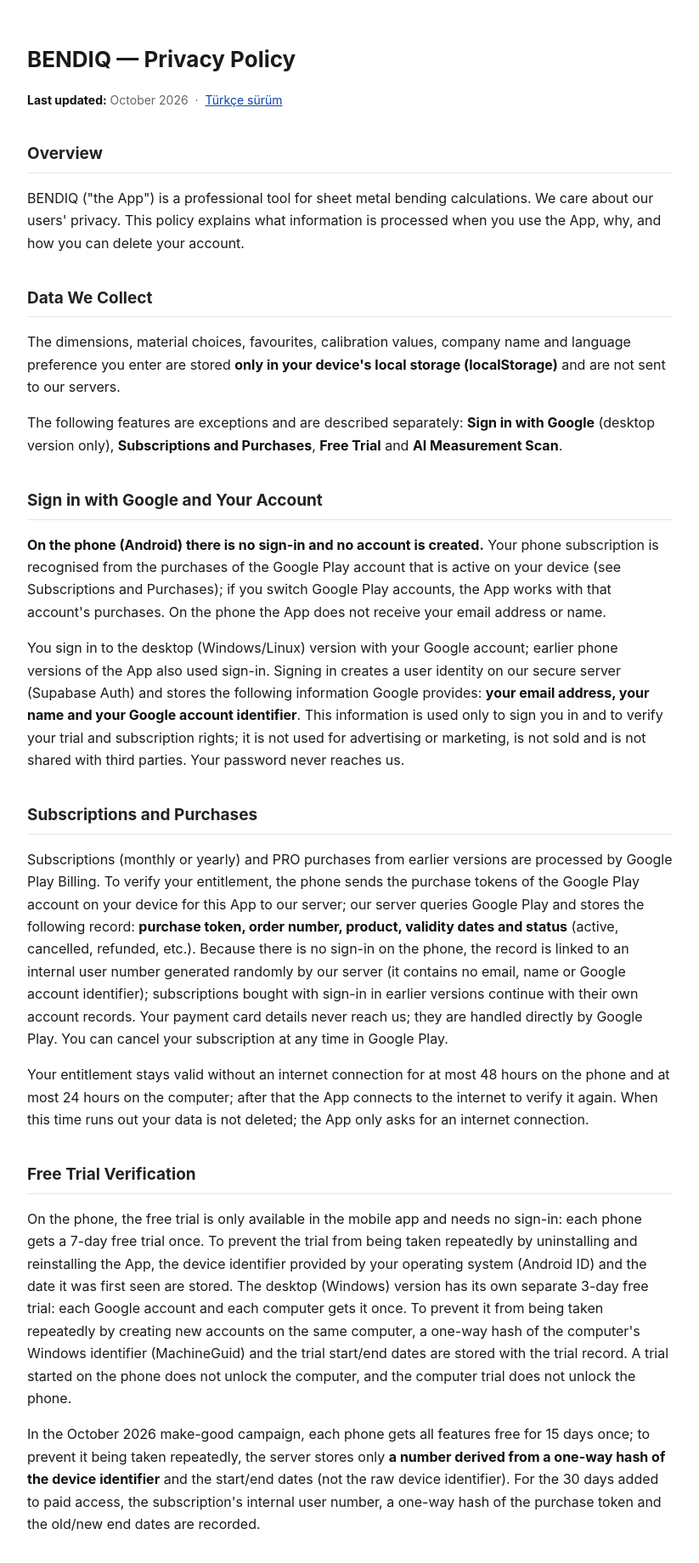
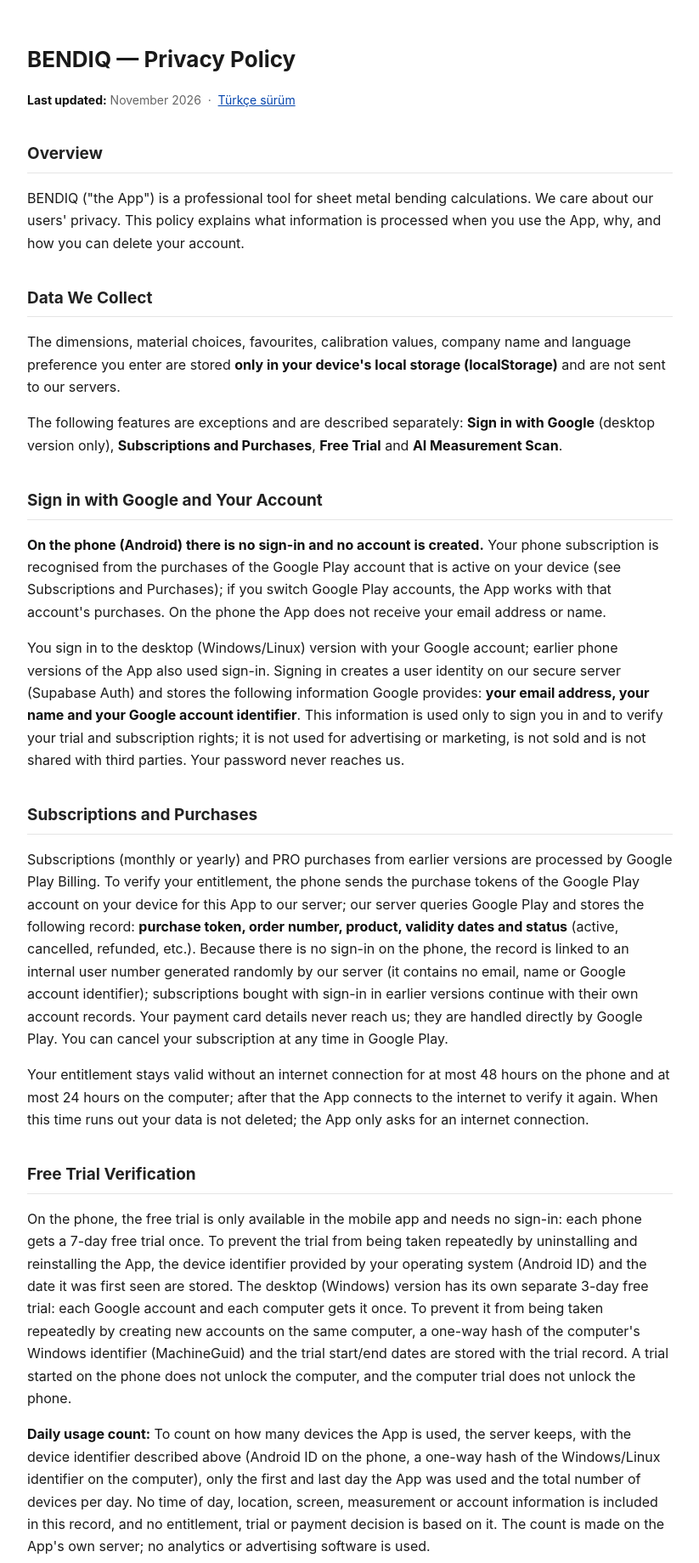
Before and after one commit to halilozer03-dotcom/ozer-bend-pro-privacy, a plain HTML site: page en.html in a window 1280 px wide. Shown: the top 1839 px of the page at 85% size, without its empty margins (228-1051 px from the left). Drawn offline with Linux system fonts and the light colour scheme.

Commit message:
Gizlilik politikasi: gunluk kullanim sayisi paragrafi (ozer-bend-pro1 docs 19e1b0f)
Sunucu cihaz basina yalniz ilk ve son kullanim gununu ve gun basina toplam
cihaz sayisini tutar (migration 20261115200000, 15.11 canlida). Son guncelleme:
Kasim 2026 / November 2026.

Co-Authored-By: Claude Opus 5.5 <noreply@anthropic.com>

```diff
--- a/en.html
+++ b/en.html
@@ -27,7 +27,7 @@
 <body>
 
 <h1>BENDIQ — Privacy Policy</h1>
-<p class="updated"><strong>Last updated:</strong> October 2026 &nbsp;·&nbsp; <a href="./index.html">Türkçe sürüm</a></p>
+<p class="updated"><strong>Last updated:</strong> November 2026 &nbsp;·&nbsp; <a href="./index.html">Türkçe sürüm</a></p>
 
 <h2>Overview</h2>
 <p>BENDIQ ("the App") is a professional tool for sheet metal bending calculations. We care about our users' privacy. This policy explains what information is processed when you use the App, why, and how you can delete your account.</p>
@@ -46,6 +46,7 @@
 
 <h2>Free Trial Verification</h2>
 <p>On the phone, the free trial is only available in the mobile app and needs no sign-in: each phone gets a 7-day free trial once. To prevent the trial from being taken repeatedly by uninstalling and reinstalling the App, the device identifier provided by your operating system (Android ID) and the date it was first seen are stored. The desktop (Windows) version has its own separate 3-day free trial: each Google account and each computer gets it once. To prevent it from being taken repeatedly by creating new accounts on the same computer, a one-way hash of the computer's Windows identifier (MachineGuid) and the trial start/end dates are stored with the trial record. A trial started on the phone does not unlock the computer, and the computer trial does not unlock the phone.</p>
+<p><strong>Daily usage count:</strong> To count on how many devices the App is used, the server keeps, with the device identifier described above (Android ID on the phone, a one-way hash of the Windows/Linux identifier on the computer), only the first and last day the App was used and the total number of devices per day. No time of day, location, screen, measurement or account information is included in this record, and no entitlement, trial or payment decision is based on it. The count is made on the App's own server; no analytics or advertising software is used.</p>
 
 <p>In the October 2026 make-good campaign, each phone gets all features free for 15 days once; to prevent it being taken repeatedly, the server stores only <strong>a number derived from a one-way hash of the device identifier</strong> and the start/end dates (not the raw device identifier). For the 30 days added to paid access, the subscription's internal user number, a one-way hash of the purchase token and the old/new end dates are recorded.</p>
 
```
Also changed, not shown: index.html (+2 -1 lines).
